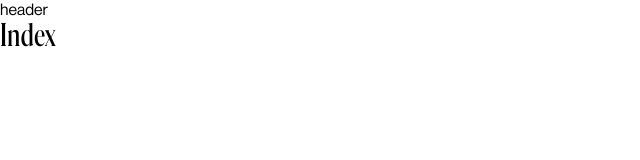
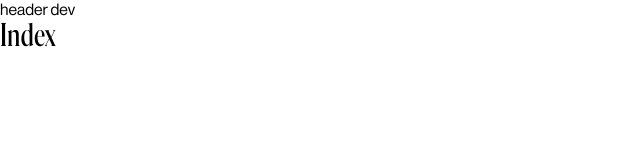
Before and after one commit to sergiodebei/portfolio, a Gatsby site: page / in a window 1280 px wide. Shown: the full height of the page, 0-640 px from the left. Built offline with nearby package versions, Linux system fonts and the light colour scheme; Gatsby itself is replaced by a stand-in of ours; a web font is replaced by a local one.

Commit message:
Update header

```diff
--- a/src/components/header.js
+++ b/src/components/header.js
@@ -3,7 +3,7 @@
 const header = () => {
   return (
     <div>
-      header
+      header dev
     </div>
   )
 }
```
